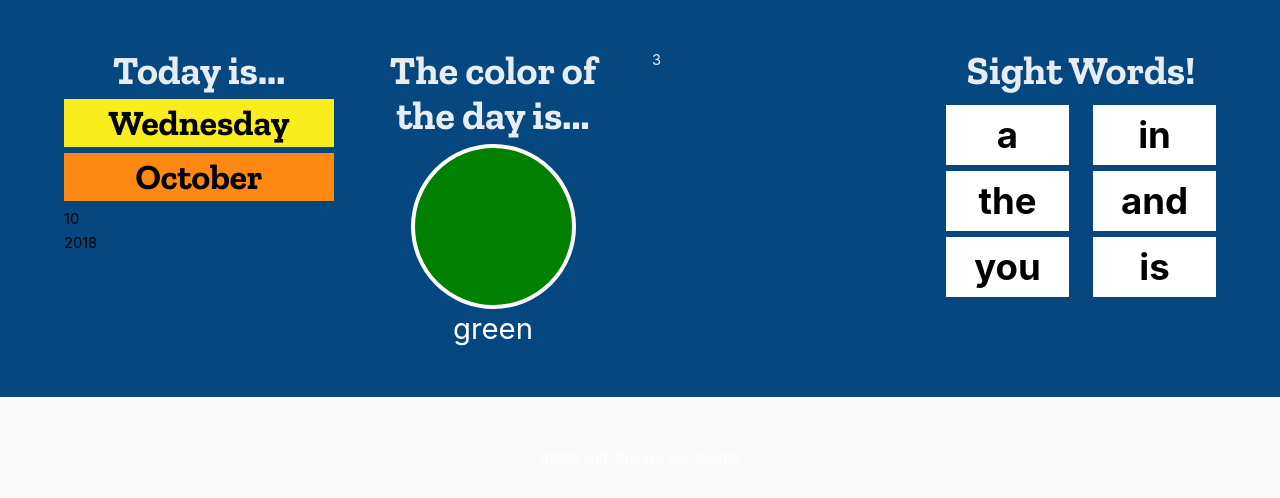
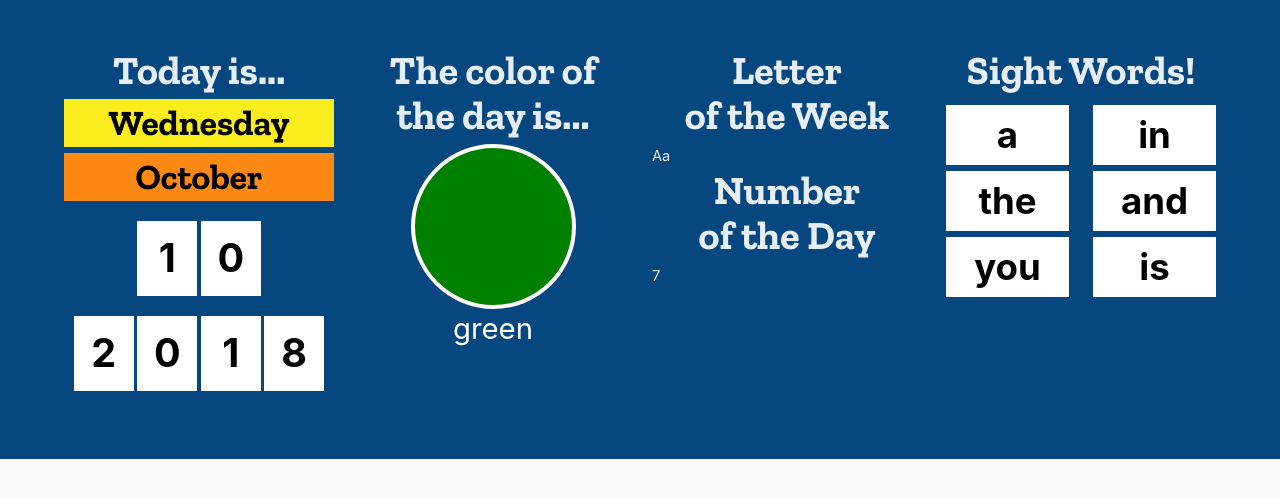
Before and after one commit to bekabug/spoke, a website: page default.html in a window 1280 px wide. Drawn offline with nearby package versions, Linux system fonts and the light colour scheme.

Commit message:
continued styling and putting in placeholder markup/data

```diff
--- a/default.html
+++ b/default.html
@@ -18,8 +18,16 @@
                   <li class="calendar-element wednesday is-size-3 has-text-weight-bold">Wednesday</li>
                   <li class="calendar-element october is-size-3 has-text-weight-bold">October</li>
                 </ul>
-                <p class="calendar-element-numbers">10</p>
-                <p class="calendar-element-numbers">2018</p>
+                <p class="calendar-element-numbers has-text-centered has-text-weight-bold">
+                  <span class="date-number">1</span>
+                  <span class="date-number">0</span>
+                </p>
+                <p class="calendar-element-numbers has-text-centered has-text-weight-bold">
+                    <span class="date-number">2</span>
+                    <span class="date-number">0</span>
+                    <span class="date-number">1</span>
+                    <span class="date-number">8</span>
+                  </p>
         </div>
 
         <div class="column">
@@ -28,7 +36,12 @@
             <p class="subtitle is-size-3 has-text-centered white">green</p>
         </div>
 
-        <div class="column">3</div>
+        <div class="column">
+            <h2 class="module_header has-text-centered">Letter<br />of the Week</h2>
+            <p>Aa</p>
+            <h2 class="module_header has-text-centered">Number<br />of the Day</h2>
+            <p>7</p>
+        </div>
         <div class="column has-text-centered">
           <h2 class="module_header has-text-centered">Sight Words!</h2>
             <div class="columns">
--- a/js/scripts.js
+++ b/js/scripts.js
@@ -1,5 +1,4 @@
-jQuery(document).ready(function() {
-    $('.calendar-element-numbers').html(function (i, html) {
-        return html.replace(/(\d)/g, '<span>$1</span>');
-    });
-});
+function dateWrap () {
+    var dateNumber = document.getElementsByClassName("calendar-element-numbers");
+    let
+}
--- a/static/sass/styles.scss
+++ b/static/sass/styles.scss
@@ -150,6 +150,16 @@ h1 {
 }
 .calendar-element-numbers{
   color: black;
+  margin: 20px 0;
+}
+
+span.date-number {
+  background: white;
+  color: black;
+  font-size: 2.7em;
+  padding: 5px;
+  display: inline-block;
+  min-width: 60px;
 }
 .monday {
   background-color: $red;
```
Also changed, not shown: css/styles.css, 1 other file.
